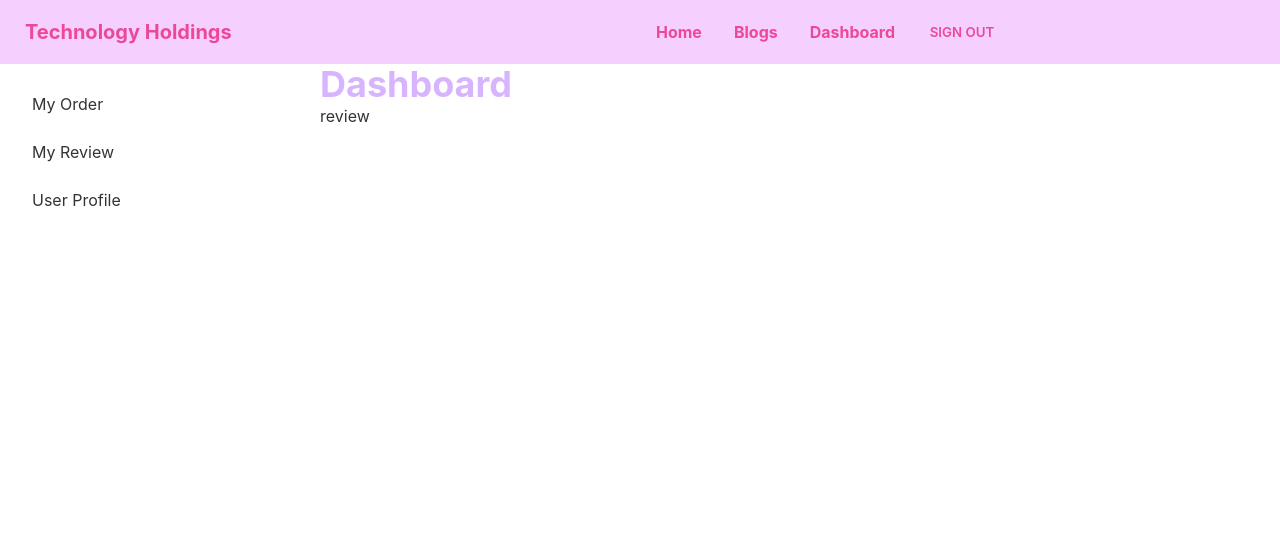
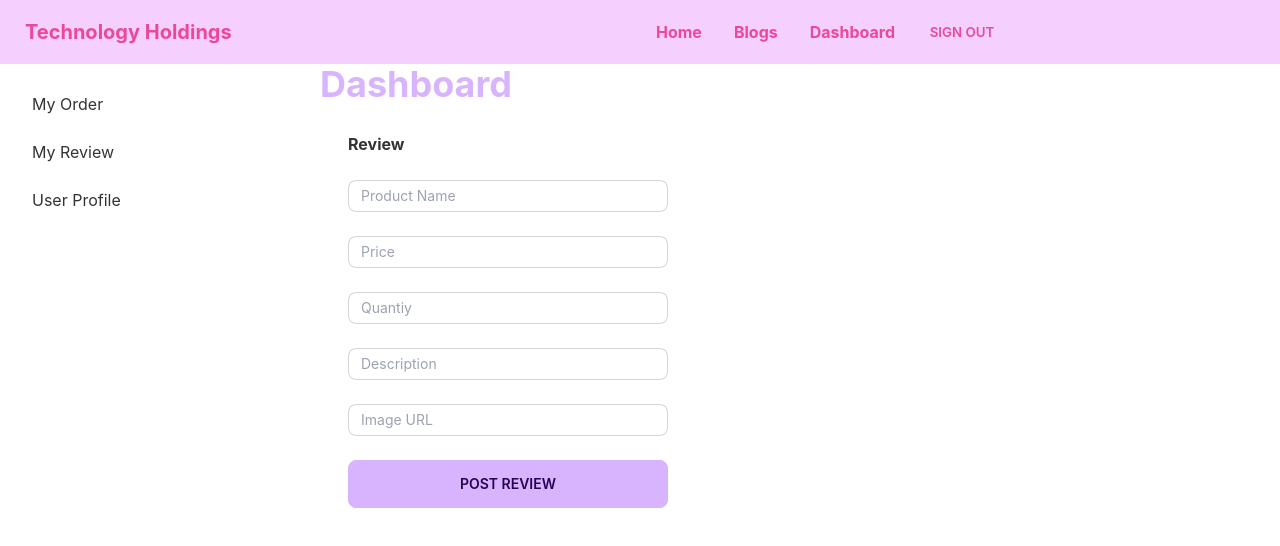
Before and after one commit to engimran/Manufacturer-website, a React (Create React App) app: page /dashboard/myreview in a window 1280 px wide. Shown: the top 546 px of the page. Built offline with nearby package versions, Linux system fonts and the light colour scheme; no server answers; sample sign-in values are in the browser's storage.

Commit message:
added review

```diff
--- a/public/index.html
+++ b/public/index.html
@@ -1,14 +1,12 @@
 <!DOCTYPE html>
 <html lang="en">
+
 <head>
   <meta charset="utf-8" />
   <link rel="icon" href="%PUBLIC_URL%/favicon.ico" />
   <meta name="viewport" content="width=device-width, initial-scale=1" />
   <meta name="theme-color" content="#000000" />
-    <meta
-      name="description"
-      content="Web site created using create-react-app"
-    />
+  <meta name="description" content="Web site created using create-react-app" />
   <link rel="apple-touch-icon" href="%PUBLIC_URL%/logo192.png" />
   <!--
       manifest.json provides metadata used when your web app is installed on a
@@ -24,8 +22,9 @@
       work correctly both with client-side routing and a non-root public URL.
       Learn how to configure a non-root public URL by running `npm run build`.
     -->
-    <title>React App</title>
+  <title>Technology Holding</title>
 </head>
+
 <body>
   <noscript>You need to enable JavaScript to run this app.</noscript>
   <div id="root"></div>
@@ -40,4 +39,5 @@
       To create a production bundle, use `npm run build` or `yarn build`.
     -->
 </body>
+
 </html>
--- a/src/pages/Dashboard/MyReview.js
+++ b/src/pages/Dashboard/MyReview.js
@@ -1,9 +1,42 @@
 import React from 'react';
 
 const MyReview = () => {
+
+    const addReview = event => {
+        event.preventDefault();
+        const product = {
+            name: event.target.name.value,
+            price: event.target.price.value,
+            quantity: event.target.quantity.value,
+            description: event.target.description.value,
+            img: event.target.img.value
+        };
+        fetch('https://arcane-tundra-12894.herokuapp.com/review', {
+            method: 'POST',
+            headers: {
+                'content-type': 'application/json',
+            },
+            body: JSON.stringify(product)
+        })
+            .then(res => res.json())
+            .then(data => {
+                console.log(data)
+
+            })
+    }
+
     return (
         <div>
-            <h1>review</h1>
+            <form onSubmit={addReview} className='flex grid grid-cols-1 m-4 justify-item-center'>
+                <h4 className='m-3 font-bold'>Review</h4>
+                <input name='name' type="text" placeholder="Product Name" className="input input-bordered input-sm w-full max-w-xs m-3" />
+                <input name='price' type="text" placeholder="Price" className="input input-bordered input-sm w-full max-w-xs m-3" />
+                <input name='quantity' type="text" placeholder="Quantiy" className="input input-bordered input-sm w-full max-w-xs m-3" />
+                <input name='description' type="text" placeholder="Description" className="input input-bordered input-sm w-full max-w-xs m-3" />
+                <input name='img' type="text" placeholder="Image URL" className="input input-bordered input-sm w-full max-w-xs m-3" />
+                <input className='btn btn-secondary input-sm w-full max-w-xs m-3 ' type="submit" value="Post Review" />
+            </form>
+
         </div>
     );
 };
```
Lines whose indentation alone changed are shown as unchanged.
